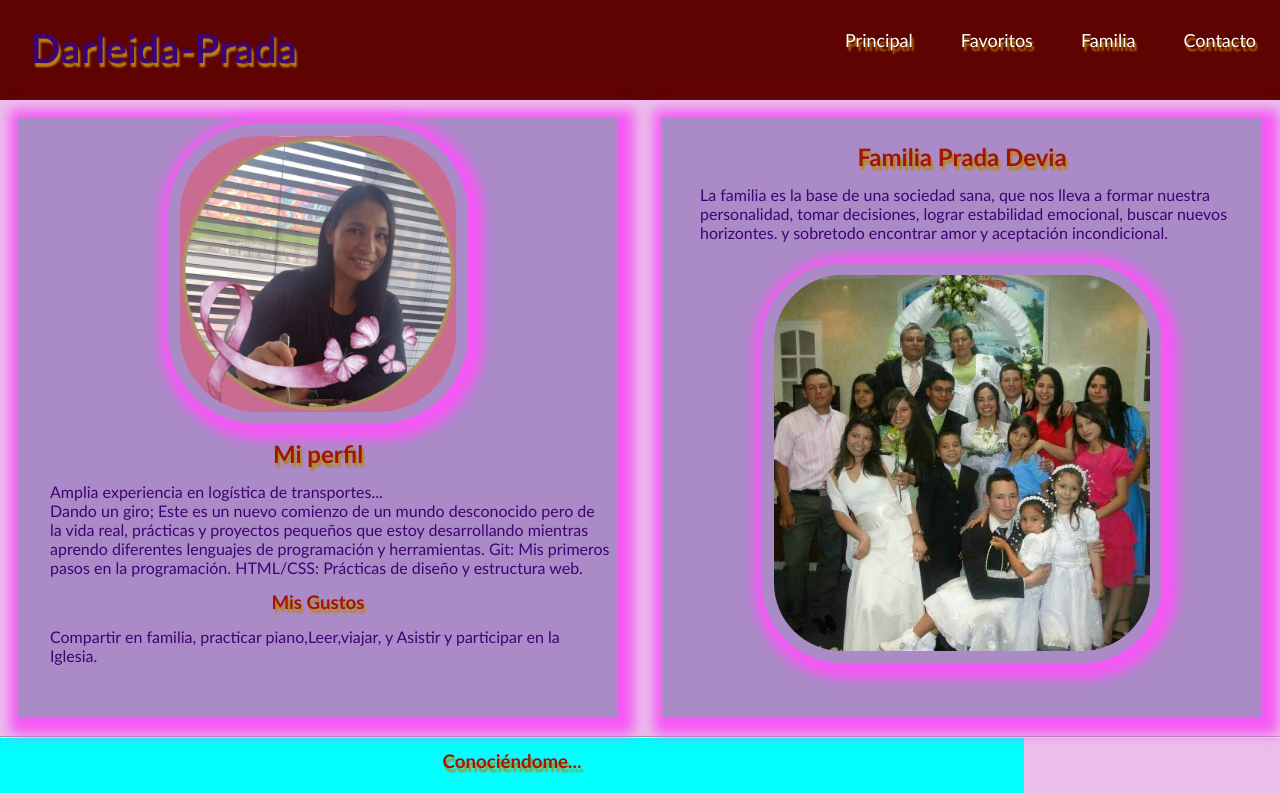
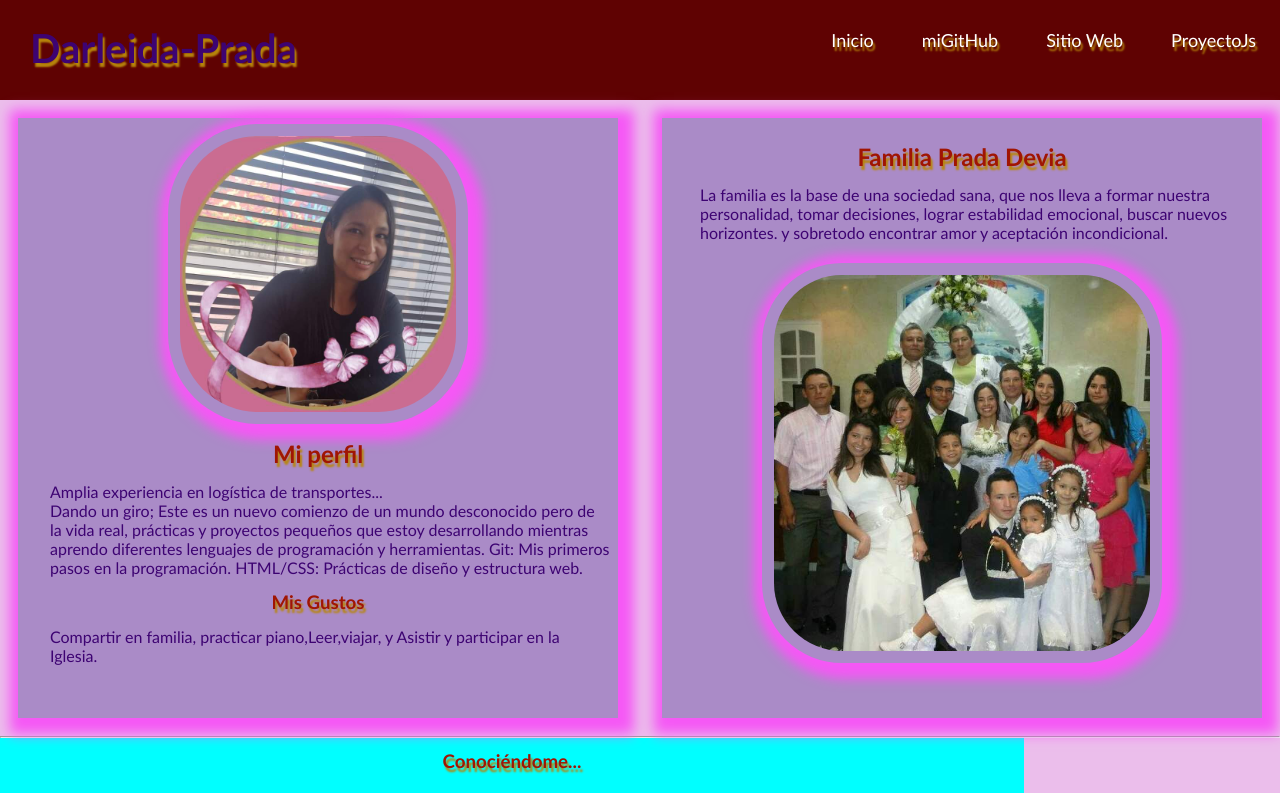
Before and after one commit to Darly-Prada/www, a plain HTML site: page index.html in a window 1280 px wide. Shown: the top 793 px of the page. Drawn offline with nearby package versions, Linux system fonts and the light colour scheme.

Commit message:
adicion enlaces

```diff
--- a/estilos.css
+++ b/estilos.css
@@ -40,7 +40,7 @@
 }
 .nav-menu{
    display: flex;
-   margin right: 40px;
+   margin right:40px;
    list-style:none;
 }
 .nav-menu-item{
@@ -179,7 +179,6 @@ aside{
       }
 
 
-
       footer{
          height: 150px;
          background-color: black;
--- a/index.html
+++ b/index.html
@@ -4,6 +4,11 @@
     <meta charset="UTF-8" />
     <meta name="viewport" content="width=device-width, initial-scale=1.0" />
     <title>Mi perfil</title>
+
+    <link
+    rel="stylesheet"
+    href="https://fonts.googleapis.com/css2?family=Material+Symbols+Outlined:opsz,wght,FILL,GRAD@20..48,100..700,0..1,-50..200"
+  />
 
     <link rel="stylesheet" href="estilos.css" />
   </head>
@@ -13,16 +18,16 @@
         <a href="#" class="logo nav-link">Darleida-Prada</a>
         <ul class="nav-menu">
           <li class="nav-menu-item">
-            <a href="#" class="nav-menu-link nav-link">Principal</a>
+            <a href=" https://darly-prada.github.io/www/" class="nav-menu-link nav-link">Inicio</a>
           </li>
           <li class="nav-menu-item">
-            <a href="#" class="nav-menu-link nav-link">Favoritos</a>
+            <a href="https://github.com/dashboard" class="nav-menu-link nav-link">miGitHub </a>
           </li>
           <li class="nav-menu-item">
-            <a href="#" class="nav-menu-link nav-link">Familia</a>
+            <a href=" https://darly-prada.github.io/bit001/" class="nav-menu-link nav-link">Sitio Web</a>
           </li>
           <li class="nav-menu-item">
-            <a href="#" class="nav-menu-link nav-link">Contacto</a>
+            <a href=" https://darly-prada.github.io/bit002/" class="nav-menu-link nav-link">ProyectoJs</a>
           </li>
         </ul>
       </nav>
@@ -67,8 +72,8 @@
       <hr />
       <section class="tabla">
         <table>
+          <h3>Conociéndome...</h3>
           <thead>
-            <h3>Conociéndome...</h3>
 
             <th>Fortalezas</th>
             <th>Valores</th>
@@ -98,6 +103,7 @@
               <td>Autoconfianza</td>
             </tr>
           </tbody>
+
         </table>
       </section>
 
```
